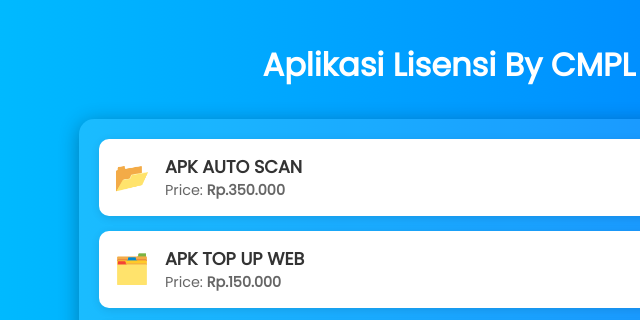
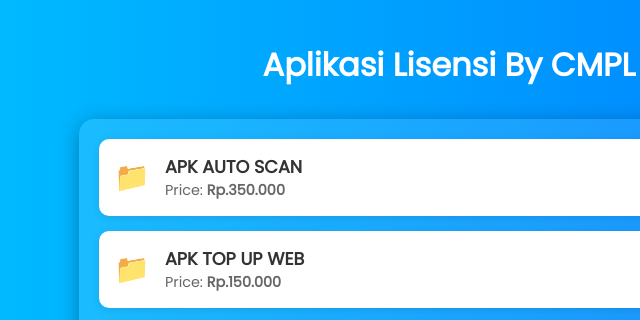
Before and after one commit to AplikasiLisensiByCMPL/Project-Root, a plain HTML site: page index.html in a window 1280 px wide. Shown: the top 320 px of the page, 191-831 px from the left. Drawn offline with Linux system fonts and the light colour scheme.

Commit message:
index.html

```diff
--- a/index.html
+++ b/index.html
@@ -144,7 +144,7 @@
   </div>
 
   <script>
-    const iconList = ["📂", "🗂️", "📁", "📁", "📁", "📁"];
+    const iconList = ["📁", "📁", "📁", "📁", "📁", "📁"];
 
     fetch('files.json')
       .then(response => response.json())
```
